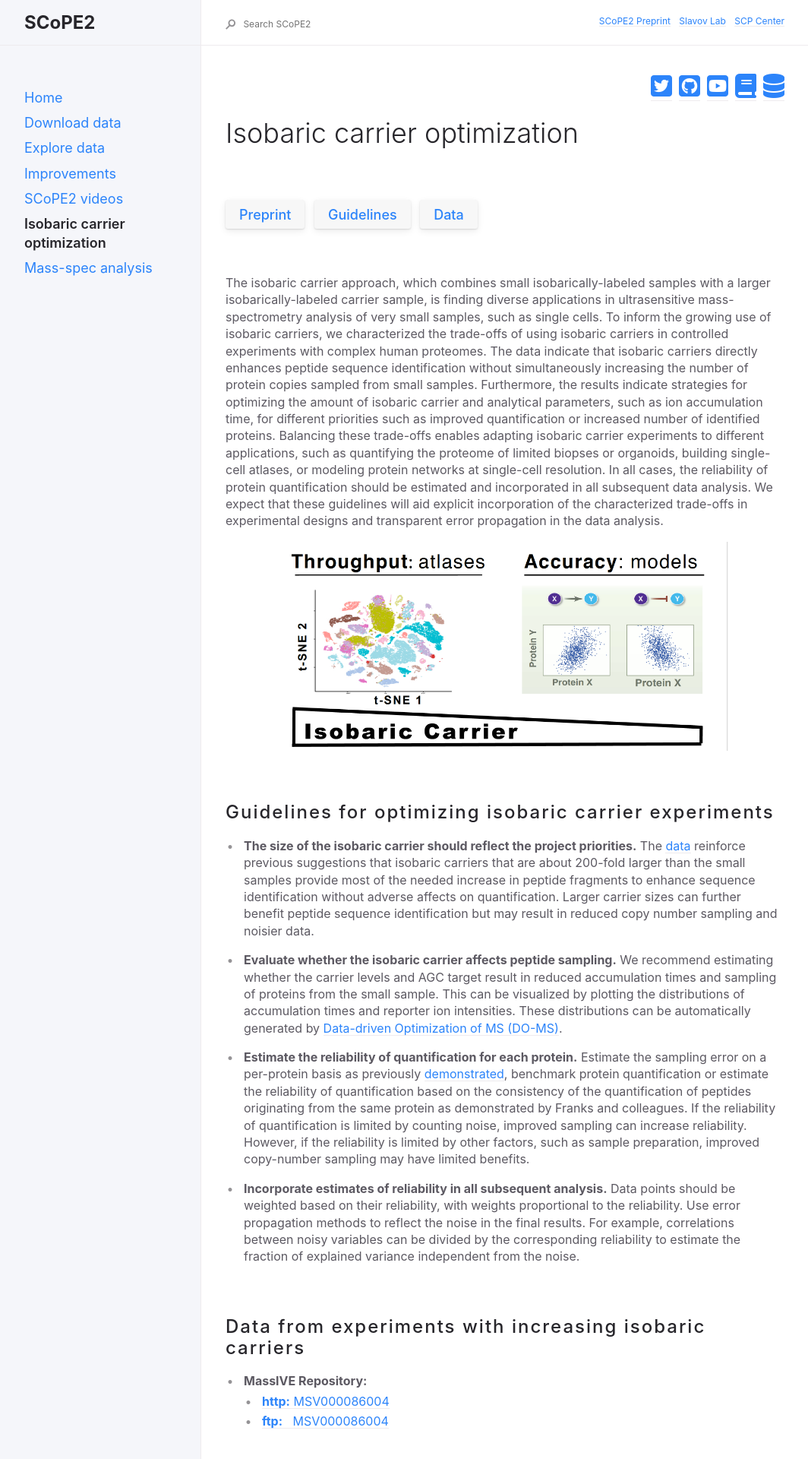
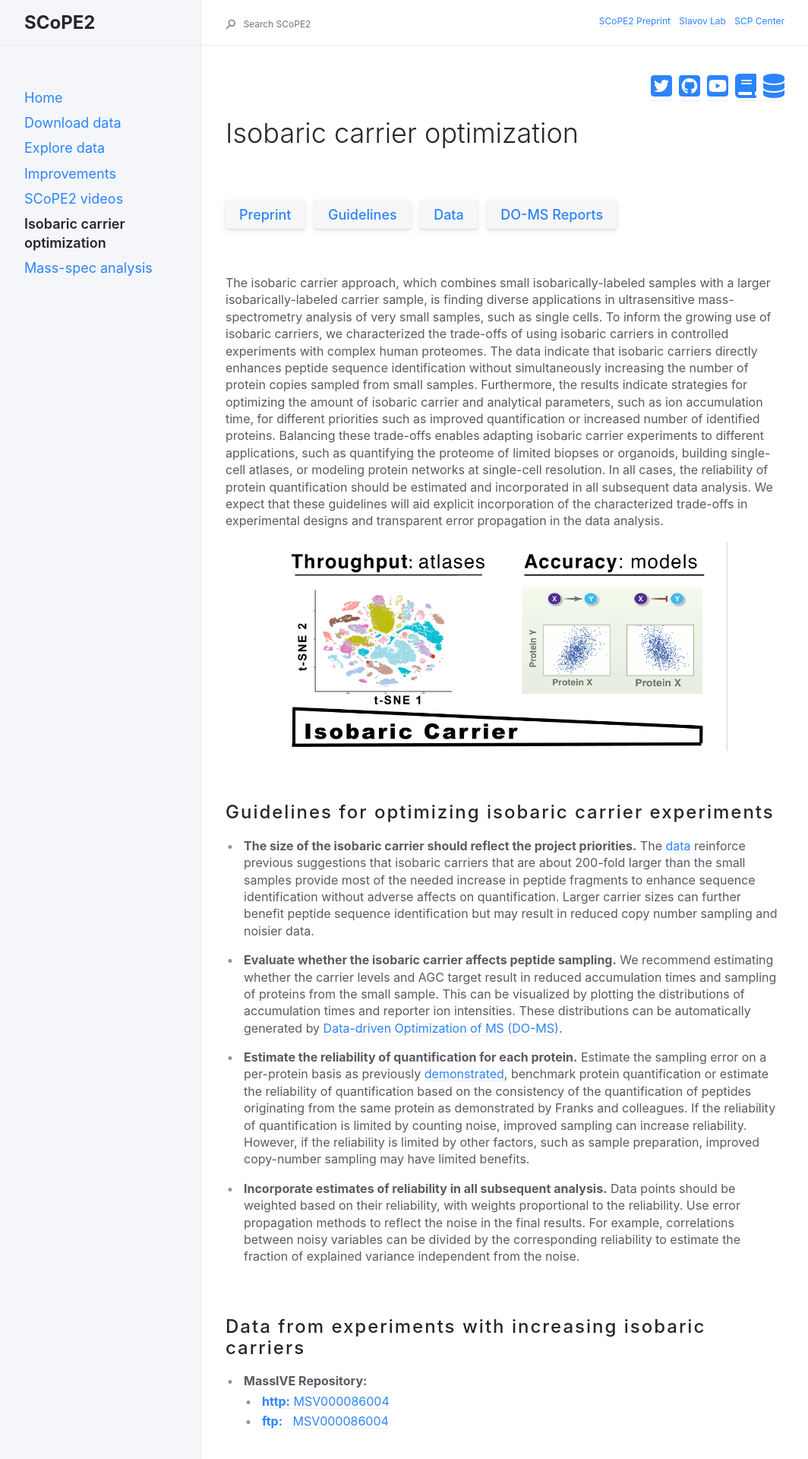
Before and after one commit to SlavovLab/SCoPE2, a Jekyll site: the page built from docs/mass-spec/Isobaric-carrier-optimization.md, in a window 1280 px wide. Shown: the top 1920 px of the page at 76% size, without its empty margins (91-1155 px from the left). Built offline with Jekyll 4.4.1, drawn with Linux system fonts in a browser that asks for light colours; nearby versions of some CDN libraries.

Commit message:
Update Isobaric-carrier-optimization.md

```diff
--- a/docs/mass-spec/Isobaric-carrier-optimization.md
+++ b/docs/mass-spec/Isobaric-carrier-optimization.md
@@ -14,6 +14,7 @@ description: "Optimizing accuracy and depth of protein quantification in experim
 [Preprint](https://www.biorxiv.org/content/10.1101/2020.08.24.264994v1){: .btn .fs-5 .mb-4 .mb-md-0 .mr-2 }
 [Guidelines]({{site.baseurl}}#guidelines){: .btn .fs-5 .mb-4 .mb-md-0 .mr-2 }
 [Data]({{site.baseurl}}#data){: .btn .fs-5 .mb-4 .mb-md-0 .mr-2 }
+[DO-MS Reports]({{site.baseurl}}#do-ms-reports){: .btn .fs-5 .mb-4 .mb-md-0 .mr-2 }
 <!--
 [Sample preparation]({{site.baseurl}}#single-cell-sample-preparation){: .btn .fs-5 .mb-4 .mb-md-0 .mr-2 }
 -->
```
